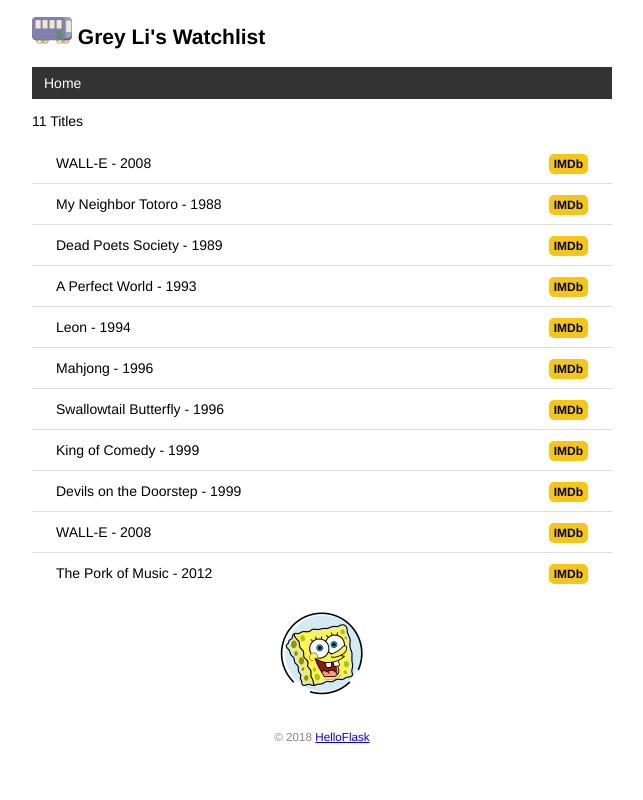
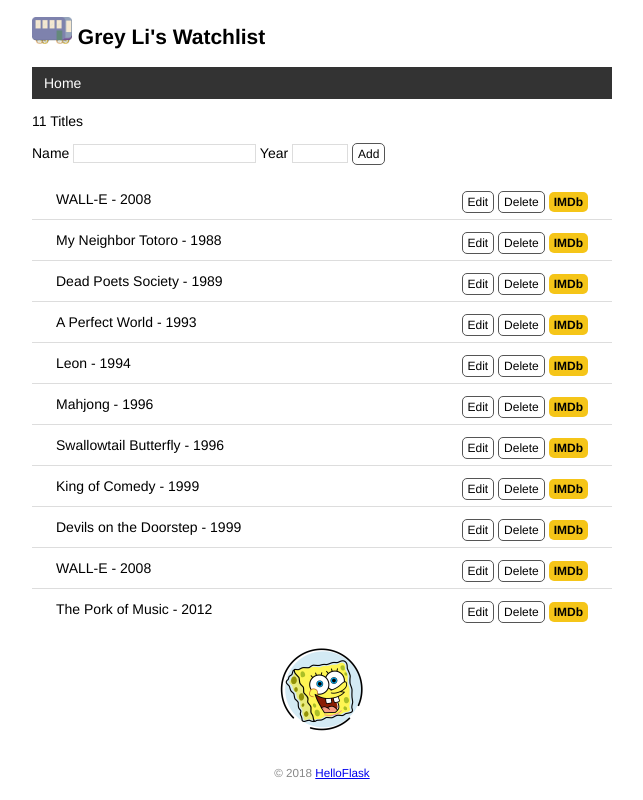
Before and after one commit to mimimiracle/watchlist, a Flask app: page / in a window 1280 px wide. Shown: the whole page, without its empty margins (318-961 px from the left). Run offline with Flask 2, Linux system fonts and the light colour scheme; data comes from the database, SQL or seed files in the repository; both versions use the stored data as it was after the commit.

Commit message:
Create, edit and delete item by form

```diff
--- a/app.py
+++ b/app.py
@@ -1,6 +1,6 @@
 from flask import Flask, render_template
 from flask_sqlalchemy import SQLAlchemy
-from flask import url_for
+from flask import url_for, redirect, flash, request
 import os
 import sys
 
@@ -11,7 +11,7 @@ else:  # 否则使用四个斜线
     prefix = 'sqlite:////'
 
 app = Flask(__name__)
-
+app.config['SECRET_KEY'] = 'dev'
 app.config['SQLALCHEMY_DATABASE_URI'] = prefix + os.path.join(app.root_path, 'data.db')
 app.config['SQLALCHEMY_TRACK_MODIFICATIONS'] = False  # 关闭对模型 修改的监控
 # 在扩展类实例化前加载配置
@@ -24,12 +24,49 @@ def inject_user():  # 函数名可以随意修改
     return dict(user=user)  # 需要返回字典，等同于return {'user': user}
 
 
-@app.route('/')
+@app.route('/', methods=['GET', 'POST'])
 def index():
-    # user = User.query.first()  # 读取用户记录
-    movies = Movie.query.all()  # 读取所有电影记录
-    # return render_template('index.html', user=user, movies=movies)
+    if request.method == 'POST':  #判断是否是 POST 请求
+        # 获取表单数据
+        title = request.form.get('title')  # 传入表单对应输入字段的 name 值
+        year = request.form.get('year')  # 验证数据
+        if not title or not year or len(year) > 4 or len(title) > 60:
+            flash('Invalid input.')  # 显示错误提示
+            return redirect(url_for('index'))  # 重定向回主页# 保存表单数据到数据库
+        movie = Movie(title=title, year=year)  # 创建记录
+        db.session.add(movie)  # 添加到数据库会话
+        db.session.commit()  # 提交数据库会话
+        flash('Item created.')  # 显示成功创建的提示
+        return redirect(url_for('index'))  # 重定向回主页
+    movies = Movie.query.all()
     return render_template('index.html', movies=movies)
+
+
+@app.route('/movie/edit/<int:movie_id>', methods=['GET', 'POST'])
+def edit(movie_id):
+    movie = Movie.query.get_or_404(movie_id)
+
+    if request.method == 'POST':  # 处理编辑表单的提交请求
+        title = request.form['title']
+        year = request.form['year']
+        if not title or not year or len(year) > 4 or len(title) > 60:
+            flash('Invalid input.')
+            return redirect(url_for('edit', movie_id=movie_id))  # 重定向回对应的编辑页面
+        movie.title = title  # 更新标题
+        movie.year = year  # 更新年份
+        db.session.commit()  # 提交数据库会话
+        flash('Item updated.')
+        return redirect(url_for('index'))  # 重定向回主页
+    return render_template('edit.html', movie=movie)  # 传入被编辑 的电影记录
+
+
+@app.route('/movie/delete/<int:movie_id>', methods=['POST'])  # 限定只接受 POST 请求
+def delete(movie_id):
+    movie = Movie.query.get_or_404(movie_id)  # 获取电影记录
+    db.session.delete(movie)  # 删除对应的记录
+    db.session.commit()  # 提交数据库会话
+    flash('Item deleted.')
+    return redirect(url_for('index'))  # 重定向回主页
 
 
 @app.errorhandler(404)  # 传入要处理的错误代码
--- a/static/style.css
+++ b/static/style.css
@@ -84,3 +84,44 @@ nav li a:hover {
     border-radius: 5px;
     padding: 3px 5px;
 }
+
+/* 覆盖某些浏览器对 input 元素定义的字体 */ input[type=submit] {
+    font-family: inherit;
+}
+input[type=text] {
+    border: 1px solid #ddd;
+}
+input[name=year] {
+    width: 50px;
+}
+.btn {
+    font-size: 12px;
+    padding: 3px 5px;
+    text-decoration: none;
+    cursor: pointer;
+    background-color: white;
+    color: black;
+    border: 1px solid #555555;
+    border-radius: 5px;
+}
+.btn:hover {
+    text-decoration: none;
+    background-color: black;
+    color: white;
+    border: 1px solid black;
+}
+
+.alert {
+    position: relative;
+    padding: 7px;
+    margin: 7px 0;
+    border: 1px solid transparent;
+    color: #004085;
+    background-color: #cce5ff;
+    border-color: #b8daff;
+    border-radius: 5px;
+}
+
+.inline-form {
+    display: inline;
+}
--- a/templates/base.html
+++ b/templates/base.html
@@ -1,19 +1,29 @@
 <!DOCTYPE html>
 <html lang="en">
-
   <head>
     {% block head %}
-    <meta charset="utf-8">
-    <meta name="viewport" content="width=device-width, initial-scale=1.0">
+    <meta charset="utf-8" />
+    <meta name="viewport" content="width=device-width, initial-scale=1.0" />
     <title>{{ user.name }}'s Watchlist</title>
-    <link rel="icon" href="{{ url_for('static', filename='favicon.png') }}">
-    <link rel="stylesheet" href="{{ url_for('static', filename='style.css') }}" type="text/css">
+    <link rel="icon" href="{{ url_for('static', filename='favicon.png') }}" />
+    <link
+      rel="stylesheet"
+      href="{{ url_for('static', filename='style.css') }}"
+      type="text/css"
+    />
     {% endblock %}
   </head>
 
   <body>
+    {% for message in get_flashed_messages() %}
+    <div class="alert">{{ message }}</div>
+    {% endfor %}
     <h2>
-        <img alt="Avatar" class="avatar" src="{{ url_for('static', filename='images/avatar.png') }}">
+      <img
+        alt="Avatar"
+        class="avatar"
+        src="{{ url_for('static', filename='images/avatar.png') }}"
+      />
       {{ user.name }}'s Watchlist
     </h2>
     <nav>
@@ -23,8 +33,10 @@
     </nav>
     {% block content %}{% endblock %}
     <footer>
-        <small>&copy; 2018 <a href="http://helloflask.com/tutorial">HelloFlask</a></small>
+      <small
+        >&copy; 2018
+        <a href="http://helloflask.com/tutorial">HelloFlask</a></small
+      >
     </footer>
   </body>
-
 </html>
--- a/templates/index.html
+++ b/templates/index.html
@@ -2,12 +2,20 @@
 
 {% block content %}
 <p>{{ movies|length }} Titles</p>
+
+<form method="post">
+    Name <input type="text" name="title" autocomplete="off" required>
+    Year <input type="text" name="year" autocomplete="off" required>
+    <input class="btn" type="submit" name="submit" value="Add">
+</form>
 <ul class="movie-list">
     {% for movie in movies %}
     <li>{{ movie.title }} - {{ movie.year }}
         <span class="float-right">
-            <a class="imdb" href="https://www.imdb.com/find?q={{movie.title }}" target="_blank" title="Find this movie on IMDb">
-                IMDb</a>
+            <a class="btn" href="{{ url_for('edit', movie_id=movie.id) }}">Edit</a>
+            <form class="inline-form" method="post" action="{{ url_for('delete', movie_id=movie.id) }}">
+                <input class="btn" type="submit" name="delete" value="Delete" onclick="return confirm('Are you sure?')"></form>
+            <a class="imdb" href="https://www.imdb.com/find?q={{movie.title }}" target="_blank" title="Find this movie on IMDb">IMDb</a>
         </span>
     </li>
     {% endfor %}
```
Also changed, not shown: templates/edit.html (added, +25 -0 lines), data.db. Lines whose indentation alone changed are shown as unchanged.
